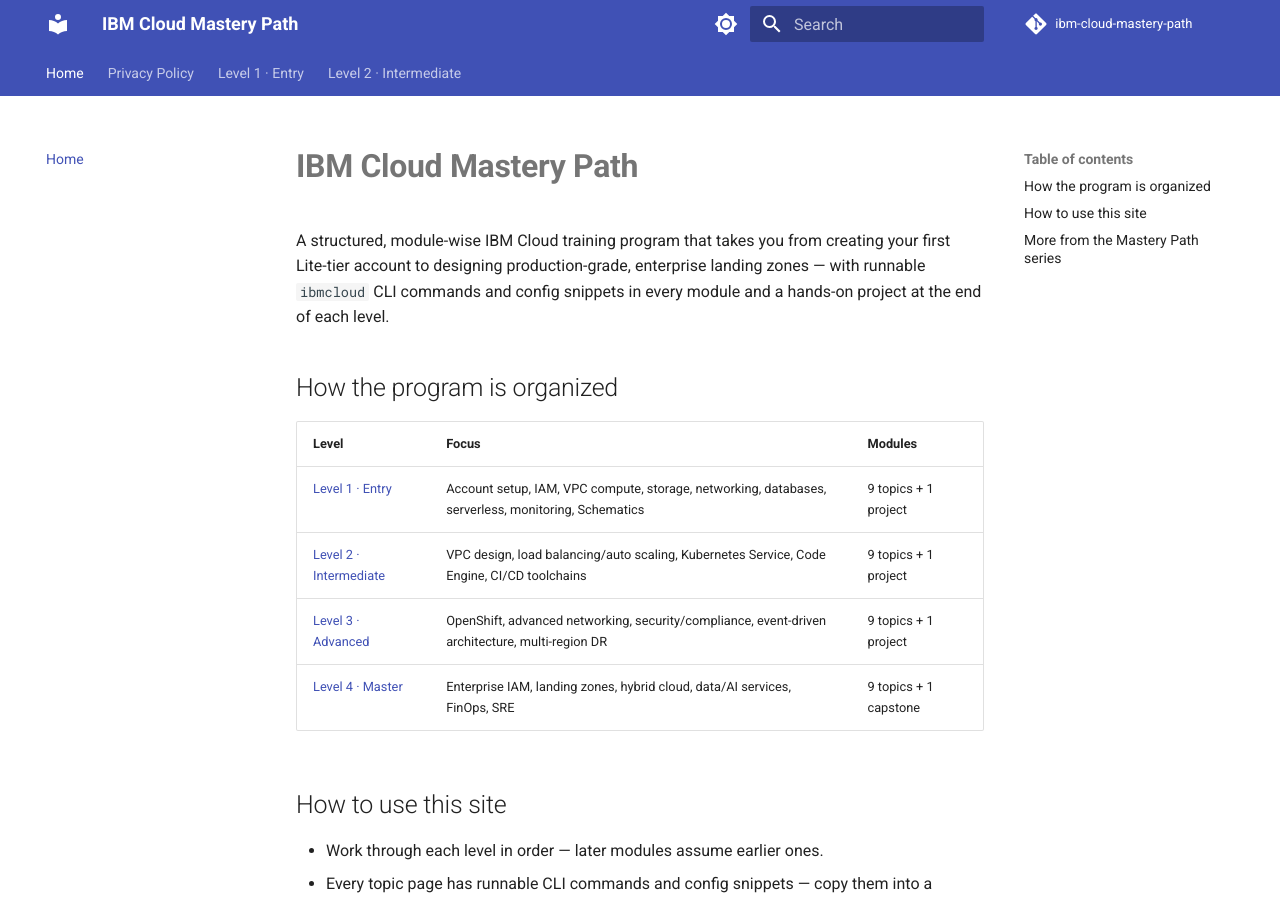
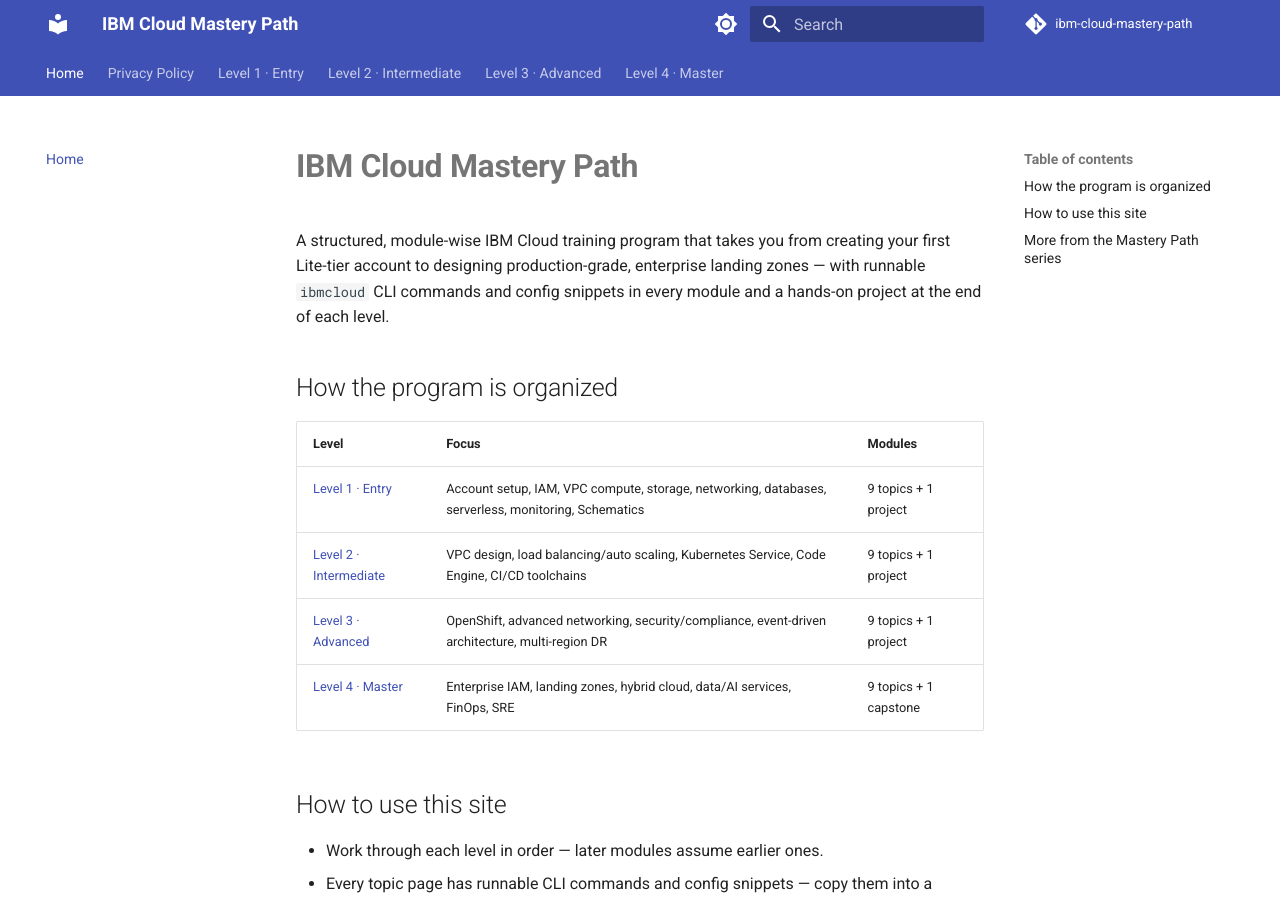
Before and after one commit to SIGILIPELLI/ibm-cloud-mastery-path, an MkDocs documentation site: the page built from docs/index.md, in a window 1280 px wide and 900 px high. Built offline with MkDocs 1.6.1 and Material for MkDocs 9.7.7, drawn with Linux system fonts in a browser that asks for light colours; comment, search, counter and statistics services are not loaded; part of the change alters nothing that is shown.

Commit message:
Restore finished level(s) to nav/sitemap/homepage
Co-Authored-By: Claude Opus 5 <noreply@anthropic.com>

```diff
--- a/mkdocs.yml
+++ b/mkdocs.yml
@@ -74,7 +74,27 @@ nav:
       - "08 · CI/CD with Toolchains": level-2/08-cicd-toolchains.md
       - "09 · Schematics Workspaces & Modules": level-2/09-schematics-workspaces-modules.md
       - "10 · Project — Highly Available Web App": level-2/10-project-ha-web-app.md
-# --- auto-pruned stub levels (see AdSense low-value-content fix) ---
-exclude_docs: |
-  level-3/*.md
-  level-4/*.md
+  - "Level 3 · Advanced":
+      - Overview: level-3/index.md
+      - "01 · Red Hat OpenShift on IBM Cloud": level-3/01-openshift-on-ibm-cloud.md
+      - "02 · Advanced Networking (Transit Gateway, VPN, Direct Link)": level-3/02-advanced-networking.md
+      - "03 · Security & Compliance (Security Advisor, Key Protect)": level-3/03-security-compliance.md
+      - "04 · Event-Driven Architecture (Event Streams / Kafka)": level-3/04-event-driven-architecture.md
+      - "05 · Observability at Scale (Activity Tracker, Sysdig)": level-3/05-observability-at-scale.md
+      - "06 · Multi-Region & Disaster Recovery": level-3/06-multi-region-dr.md
+      - "07 · Cost Management & Governance": level-3/07-cost-management-governance.md
+      - "08 · Advanced Schematics & Terraform Modules": level-3/08-advanced-schematics-terraform.md
+      - "09 · API Management (API Connect)": level-3/09-api-management.md
+      - "10 · Project — Multi-Tier Microservices Platform": level-3/10-project-microservices-platform.md
+  - "Level 4 · Master":
+      - Overview: level-4/index.md
+      - "01 · Enterprise Account Structure & IAM at Scale": level-4/01-enterprise-account-iam-at-scale.md
+      - "02 · Landing Zone Architecture": level-4/02-landing-zone-architecture.md
+      - "03 · Hybrid Cloud with Satellite": level-4/03-hybrid-cloud-satellite.md
+      - "04 · Data & AI Services (watsonx, Db2 Warehouse)": level-4/04-data-ai-services.md
+      - "05 · Performance & Scalability Engineering": level-4/05-performance-scalability-engineering.md
+      - "06 · Security Deep Dive (Hyper Protect, Key Management)": level-4/06-security-deep-dive.md
+      - "07 · Automation Pipelines at Scale (GitOps + Schematics)": level-4/07-automation-pipelines-at-scale.md
+      - "08 · FinOps & Enterprise Cost Optimization": level-4/08-finops-cost-optimization.md
+      - "09 · Site Reliability Engineering on IBM Cloud": level-4/09-sre-on-ibm-cloud.md
+      - "10 · Capstone Project": level-4/10-capstone-project.md
```
